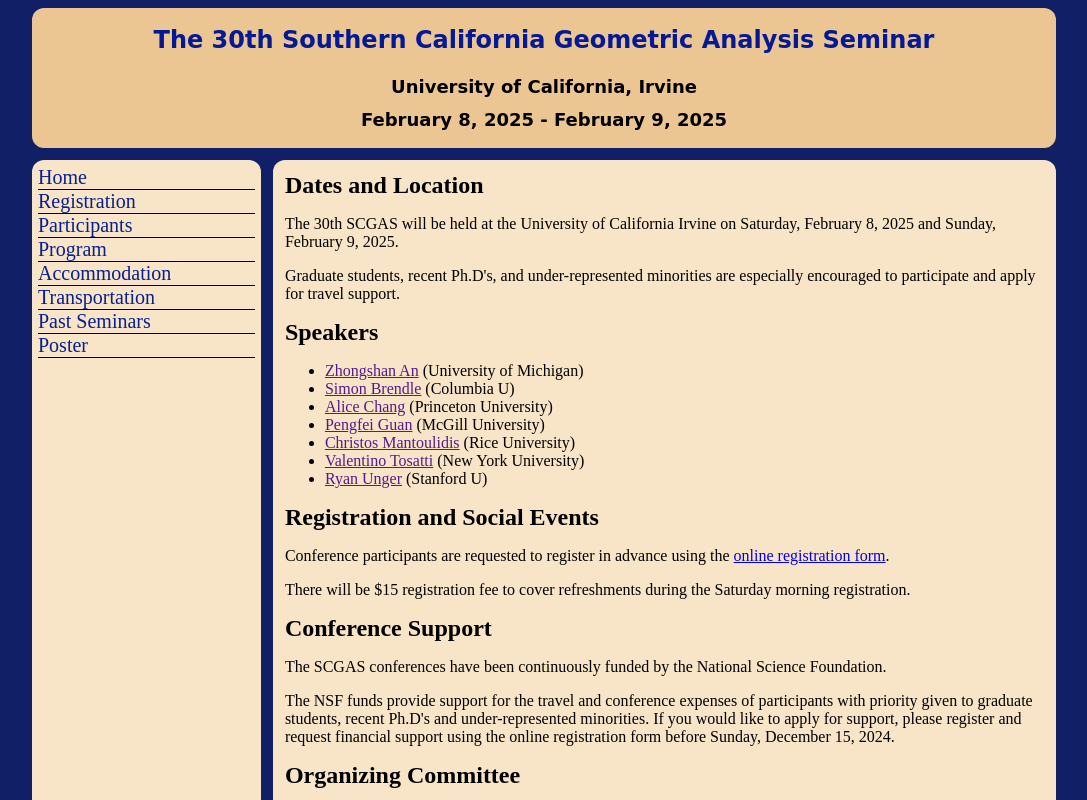
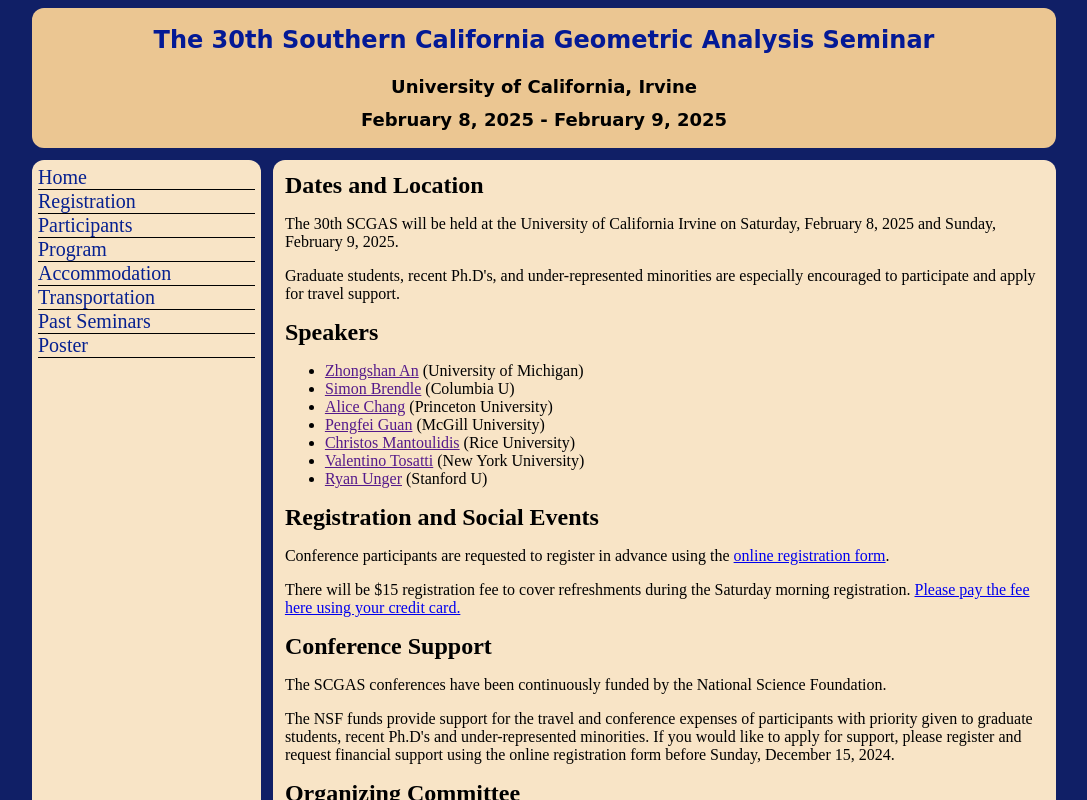
Before and after one commit to Geometry-Discovery-Project-UCI/scgas.math.uci.edu, a Vue app: page / in a window 1280 px wide. Shown: the top 800 px of the page, without its empty margins (96-1183 px from the left). Built offline with nearby package versions, Linux system fonts and the light colour scheme.

Commit message:
Added pay registration fee.

```diff
--- a/src/config.json
+++ b/src/config.json
@@ -14,6 +14,7 @@
         "Ryan Unger"
     ],
     "registrationUrl": "https://forms.gle/GYSsgbQePdXbm3p96",
+    "feeUrl": "https://secure.touchnet.net/C21570_ustores/web/store_main.jsp?STOREID=572&SINGLESTORE=true",
     "posterUrl": "pdfs/posters/2025-poster.pdf",
 
 
--- a/src/views/HomeView.vue
+++ b/src/views/HomeView.vue
@@ -29,6 +29,9 @@
     <p>
       There will be $15 registration fee to cover refreshments during the
       Saturday morning registration.
+      <a :href="feeUrl" target="_blank">
+        Please pay the fee here using your credit card.</a
+      >
     </p>
   </div>
 
@@ -84,6 +87,7 @@
 const to = formatter.format(new Date(config.duration.to));
 const speakers = getSortedSpeakers();
 const registrationUrl = config.registrationUrl;
+const feeUrl = config.feeUrl;
 const registrationEndsAt = formatter.format(
   new Date(config.registrationEndsAt)
 );
@@ -97,6 +101,7 @@
       to,
       speakers,
       registrationUrl,
+      feeUrl,
       registrationEndsAt,
       organizingCommittee,
     };
```
